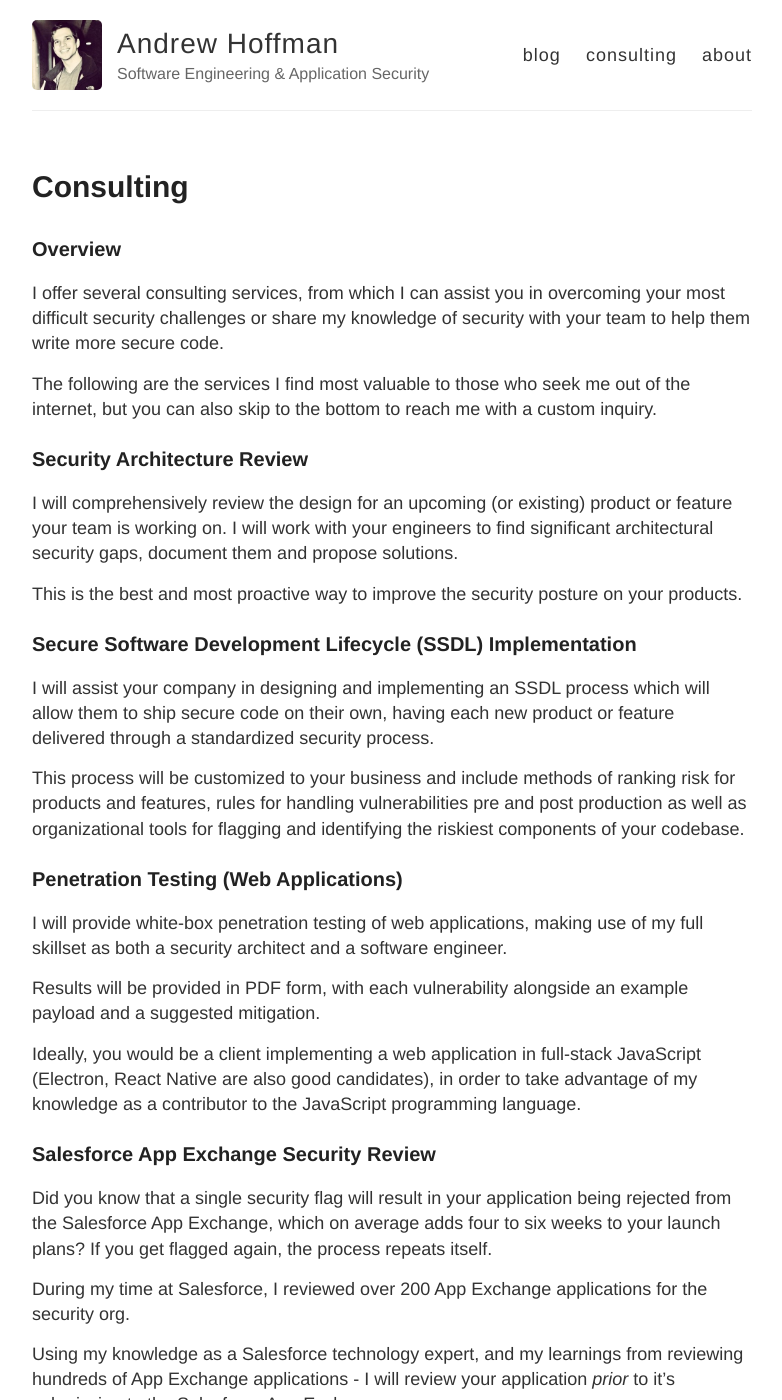
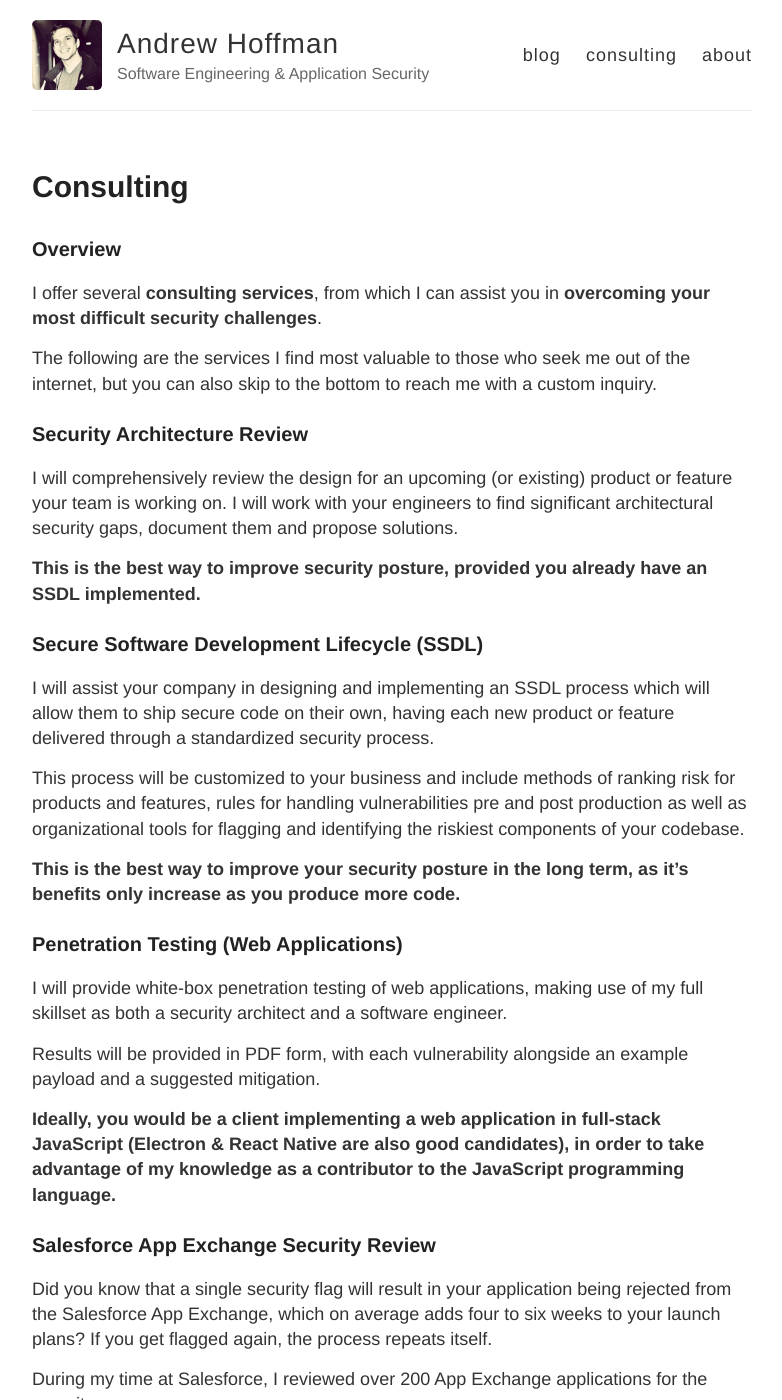
Before and after one commit to and1hof/and1hof.github.io, a Jekyll site: the page built from consulting.md, in a window 1280 px wide and 1400 px high. Shown: the whole window, without its empty margins (248-1030 px from the left). Built offline with Jekyll 4.4.1, drawn with Linux system fonts in a browser that asks for light colours.

Commit message:
language and wording improvemnets

```diff
--- a/consulting.md
+++ b/consulting.md
@@ -5,8 +5,7 @@ permalink: /consulting/
 ---
 
 ### Overview
-I offer several consulting services, from which I can assist you in overcoming your most difficult security challenges
-or share my knowledge of security with your team to help them write more secure code.
+I offer several **consulting services**, from which I can assist you in **overcoming your most difficult security challenges**.
 
 The following are the services I find most valuable to those who seek me out of the internet, but you can also skip to the
 bottom to reach me with a custom inquiry.
@@ -15,9 +14,9 @@ bottom to reach me with a custom inquiry.
 I will comprehensively review the design for an upcoming (or existing) product or feature your team is working on. I will work with your
 engineers to find significant architectural security gaps, document them and propose solutions.
 
-This is the best and most proactive way to improve the security posture on your products.
+**This is the best way to improve security posture, provided you already have an SSDL implemented.**
 
-### Secure Software Development Lifecycle (SSDL) Implementation
+### Secure Software Development Lifecycle (SSDL)
 I will assist your company in designing and implementing an SSDL process which will allow them to ship secure code on their own,
 having each new product or feature delivered through a standardized security process.
 
@@ -25,12 +24,14 @@ This process will be customized to your business and include methods of ranking
 vulnerabilities pre and post production as well as organizational tools for flagging and identifying the riskiest components
 of your codebase.
 
+**This is the best way to improve your security posture in the long term, as it's benefits only increase as you produce more code.**
+
 ### Penetration Testing (Web Applications)
 I will provide white-box penetration testing of web applications, making use of my full skillset as both a security architect and a software engineer.
 
 Results will be provided in PDF form, with each vulnerability alongside an example payload and a suggested mitigation.
 
-Ideally, you would be a client implementing a web application in full-stack JavaScript (Electron, React Native are also good candidates), in order to take advantage of my knowledge as a contributor to the JavaScript programming language.
+**Ideally, you would be a client implementing a web application in full-stack JavaScript (Electron & React Native are also good candidates), in order to take advantage of my knowledge as a contributor to the JavaScript programming language.**
 
 ### Salesforce App Exchange Security Review
 Did you know that a single security flag will result in your application being rejected from the Salesforce App Exchange, which on average adds four to six weeks to your launch plans? If you get flagged again, the process repeats itself.
@@ -39,7 +40,7 @@ During my time at Salesforce, I reviewed over 200 App Exchange applications for
 
 Using my knowledge as a Salesforce technology expert, and my learnings from reviewing hundreds of App Exchange applications - I will review your application *prior* to it's submission to the Salesforce App Exchange.
 
-I am so confident that I can help your application pass the App Exchange security review, that I offer a money-back guarantee if it does not pass.
+**I am so confident that I can help your application pass the App Exchange security review, that I offer a money-back guarantee if it does not pass.**
 
 ### Contact Me
 If you want to work with me please reach out on [LinkedIn](https://www.linkedin.com/in/and1hof) - and ask for a free phone consultation.
```
